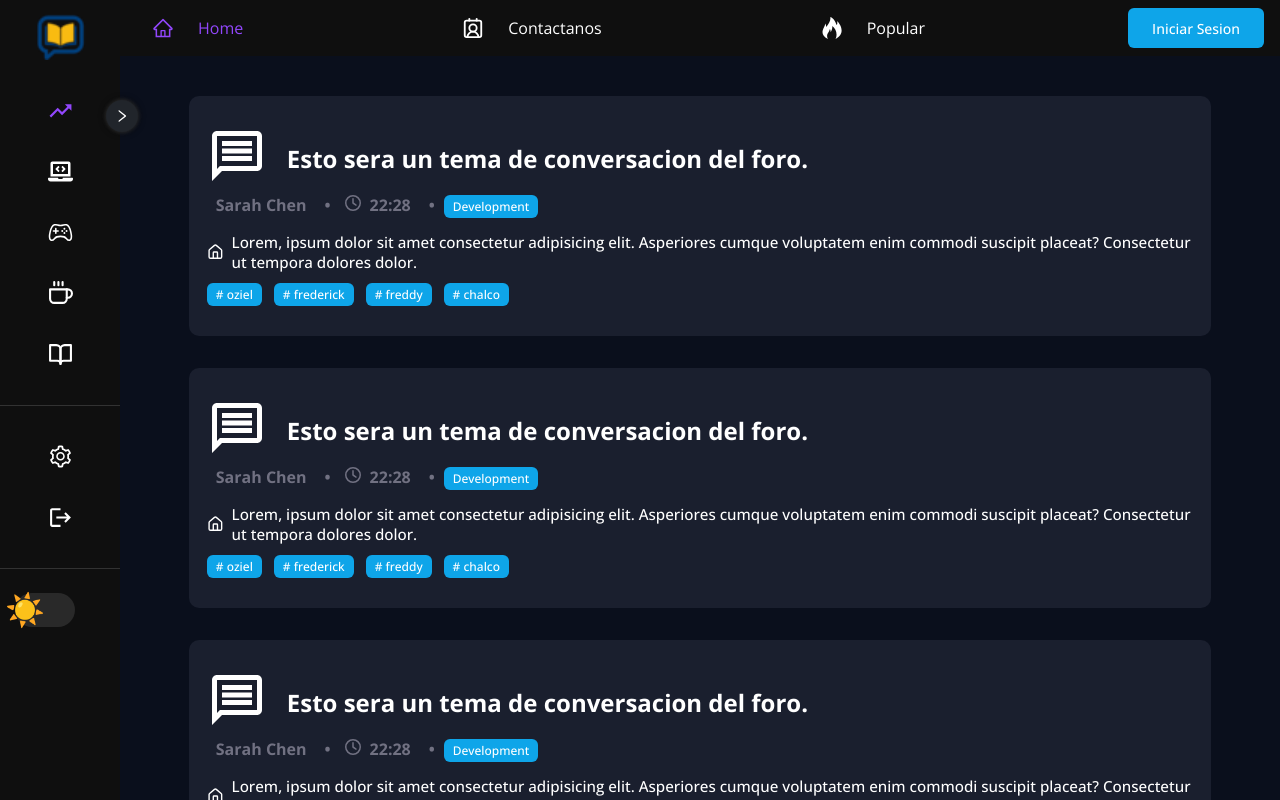
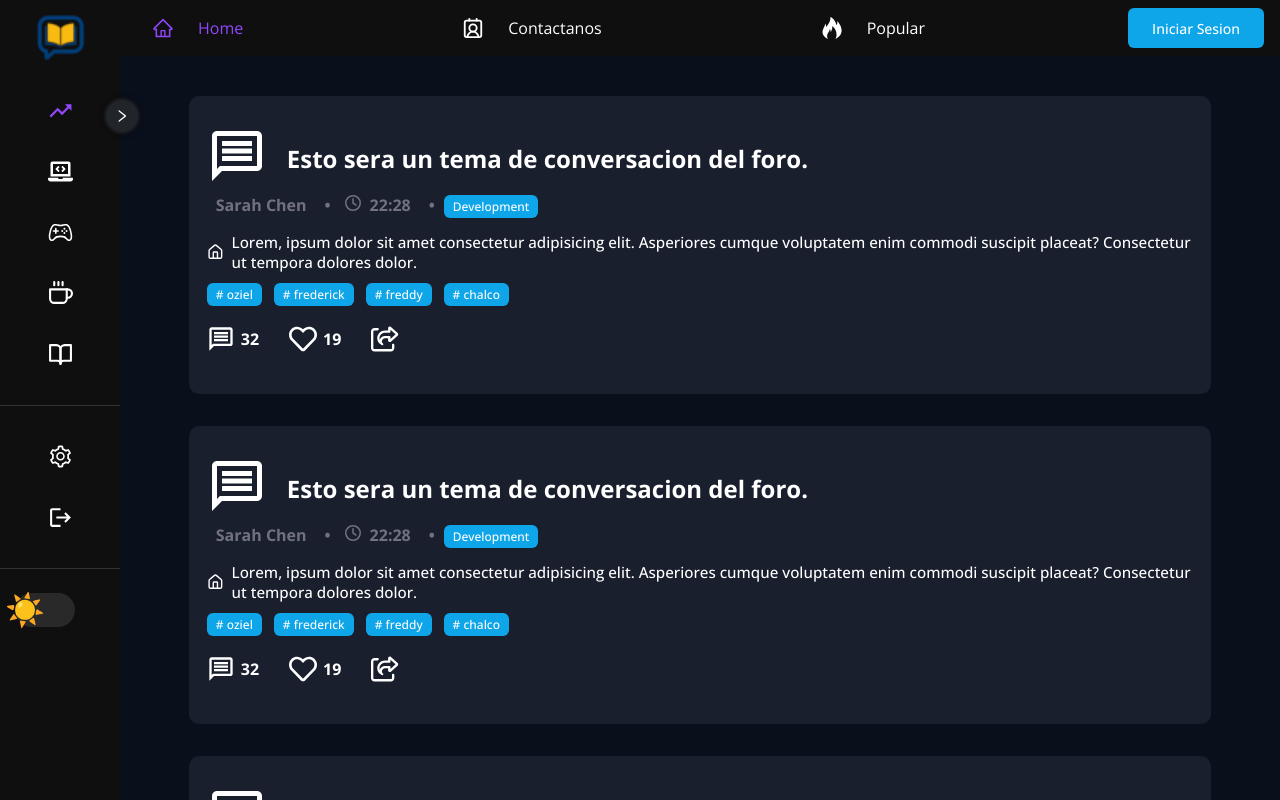
Before and after one commit to daniel69zz/foro, a React (Vite) app: page / in a window 1280 px wide. Built offline with nearby package versions, Linux system fonts and the light colour scheme; a web font is replaced by a local one.

Commit message:
icons threadcard add

```diff
--- a/src/components/threads/ThreadCard.jsx
+++ b/src/components/threads/ThreadCard.jsx
@@ -2,7 +2,8 @@ import styled from "styled-components";
 import { Badge } from "../comun/Badge";
 
 import { MdOutlineMessage } from "react-icons/md";
-import { FaRegClock } from "react-icons/fa6";
+import { FaRegHeart } from "react-icons/fa";
+import { FaRegClock, FaRegShareFromSquare  } from "react-icons/fa6";
 
 import {Texto} from "../comun/Texto";
 
@@ -44,7 +45,23 @@ export function ThreadCard({content = true}){
                             <Badge text="# frederick"/>
                             <Badge text="# freddy"/>
                             <Badge text="# chalco"/>
+                        </div>
 
+                        <div className="ThreadInfoIcons">
+                            <div className="IconCount">
+                                <MdOutlineMessage />
+                                <span>32</span>
+                            </div>
+
+                            <div className="IconCount">
+                                <FaRegHeart />
+                                <span>19</span>
+                            </div>
+
+
+                            <div className="IconCount">
+                                <FaRegShareFromSquare />
+                            </div>
                         </div>
                     </div>
                 )
@@ -67,19 +84,14 @@ const Card = styled.article`
         display: flex;
         align-items: center;
         margin: 0 auto;
-        .ImgThread{
-            padding-right: 20px;
-            img{
-                width: 56px;
-                height: 56px;
-            }
-        }
+
 
         h2{
             color: ${(props) => props.theme.text}
         }
 
         .ImgThread{
+            padding-right: 20px;
             svg{
                 color: ${(props) => props.theme.text};
                 height: 60px;
@@ -105,5 +117,25 @@ const Card = styled.article`
             gap: 12px;
         }
 
+        .ThreadInfoIcons{
+            color: ${(props) => props.theme.text};
+
+            margin-top: 8px;
+            display: flex;
+            gap: 30px;
+
+            .IconCount{
+                display: flex;
+                align-items: center;
+                gap: 6px;
+                font-weight: bold;
+
+            }
+            svg{
+                height: 50px;
+                width: 28px;
+            }
+        }
+
     }
 `;
```
